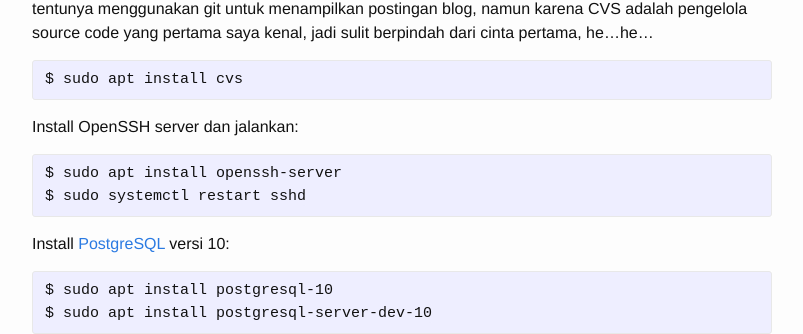
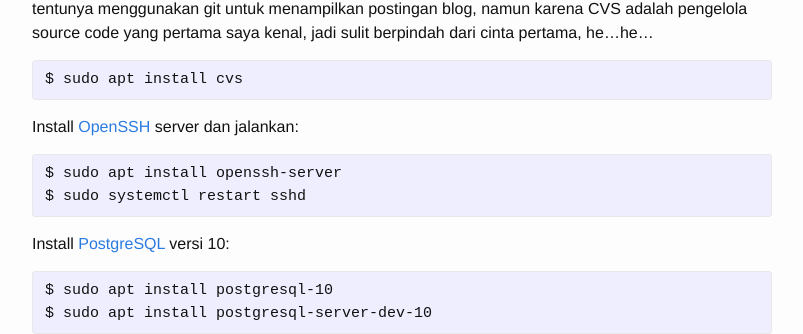
Before and after one commit to muntaza/muntaza.github.io, a Jekyll site: the page built from _posts/2019-09-21-openaset-linux-mint.markdown, in a window 1280 px wide and 900 px high, scrolled down 567 px. Shown: the part 142-476 px from the top of the window, without its empty margins (238-1041 px from the left). Built offline with Jekyll 4.4.1, drawn with Linux system fonts in a browser that asks for light colours; part of the change alters nothing that is shown.

```diff
--- a/_posts/2019-09-21-openaset-linux-mint.markdown
+++ b/_posts/2019-09-21-openaset-linux-mint.markdown
@@ -48,7 +48,7 @@ jadi sulit berpindah dari cinta pertama, he...he...
 $ sudo apt install cvs
 {% endhighlight %}
 
-Install OpenSSH server dan jalankan:
+Install [OpenSSH](https://www.openssh.com/) server dan jalankan:
 
 {% highlight text %}
 $ sudo apt install openssh-server
@@ -75,7 +75,6 @@ pip 19.2.3 from /usr/local/lib/python2.7/dist-packages/pip (python 2.7)
 Python versi 2 akan [berakhir](https://www.python.org/doc/sunset-python-2/) masa aktif
 nya pada 1 Januari 2020, oleh karena ini, saya merencanakan menggunakan
 python versi 3 pada [OpenBSD 6.6](https://www.openbsd.org/66.html).
-
 
 
 Install [Django](https://www.djangoproject.com/):
```
